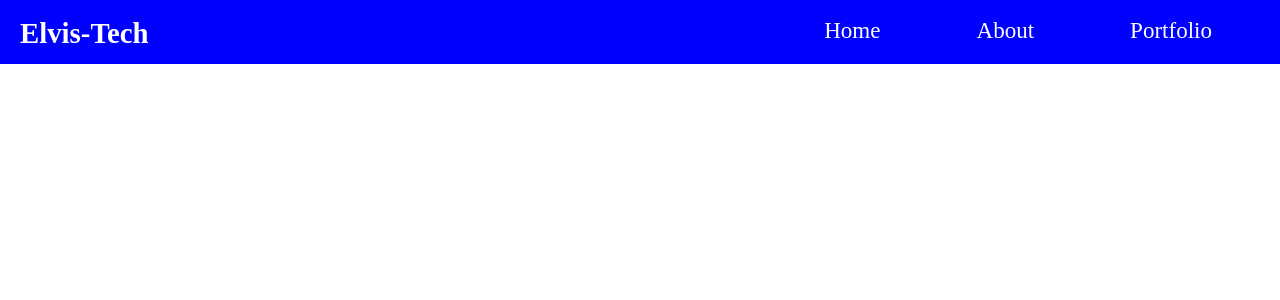
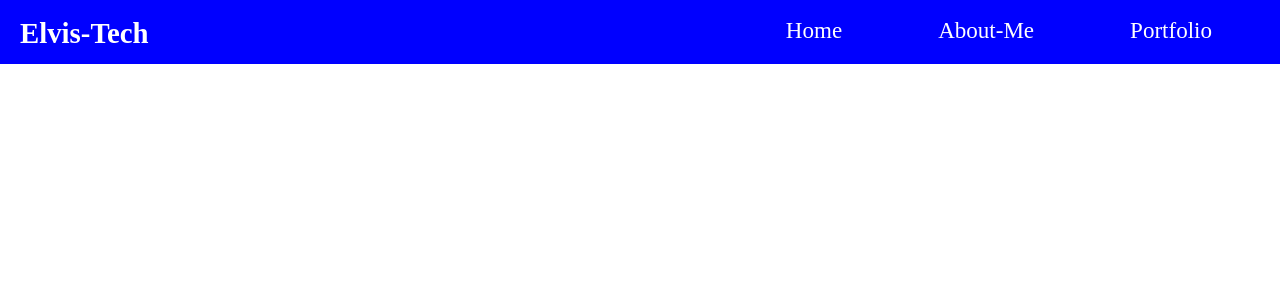
Before and after one commit to elvisonob/TinkerHub, a React (Create React App) app: page / in a window 1280 px wide. Shown: the top 300 px of the page. Built offline with nearby package versions, Linux system fonts and the light colour scheme.

Commit message:
Navigation edit

```diff
--- a/src/components/Navigation/NavLinks.js
+++ b/src/components/Navigation/NavLinks.js
@@ -4,7 +4,7 @@ const NavLinks = (props) => {
   return (
     <ul className={classes['nav-link']}>
       <li>Home</li>
-      <li>About</li>
+      <li>About-Me</li>
       <li>Portfolio</li>
     </ul>
   );
--- a/src/components/UIElements/BackDrop.module.css
+++ b/src/components/UIElements/BackDrop.module.css
@@ -5,5 +5,5 @@
     left: 0;
     top: 0;
     width: 100%;
-    height: 90%;
+    height: 100%;
 }
```
